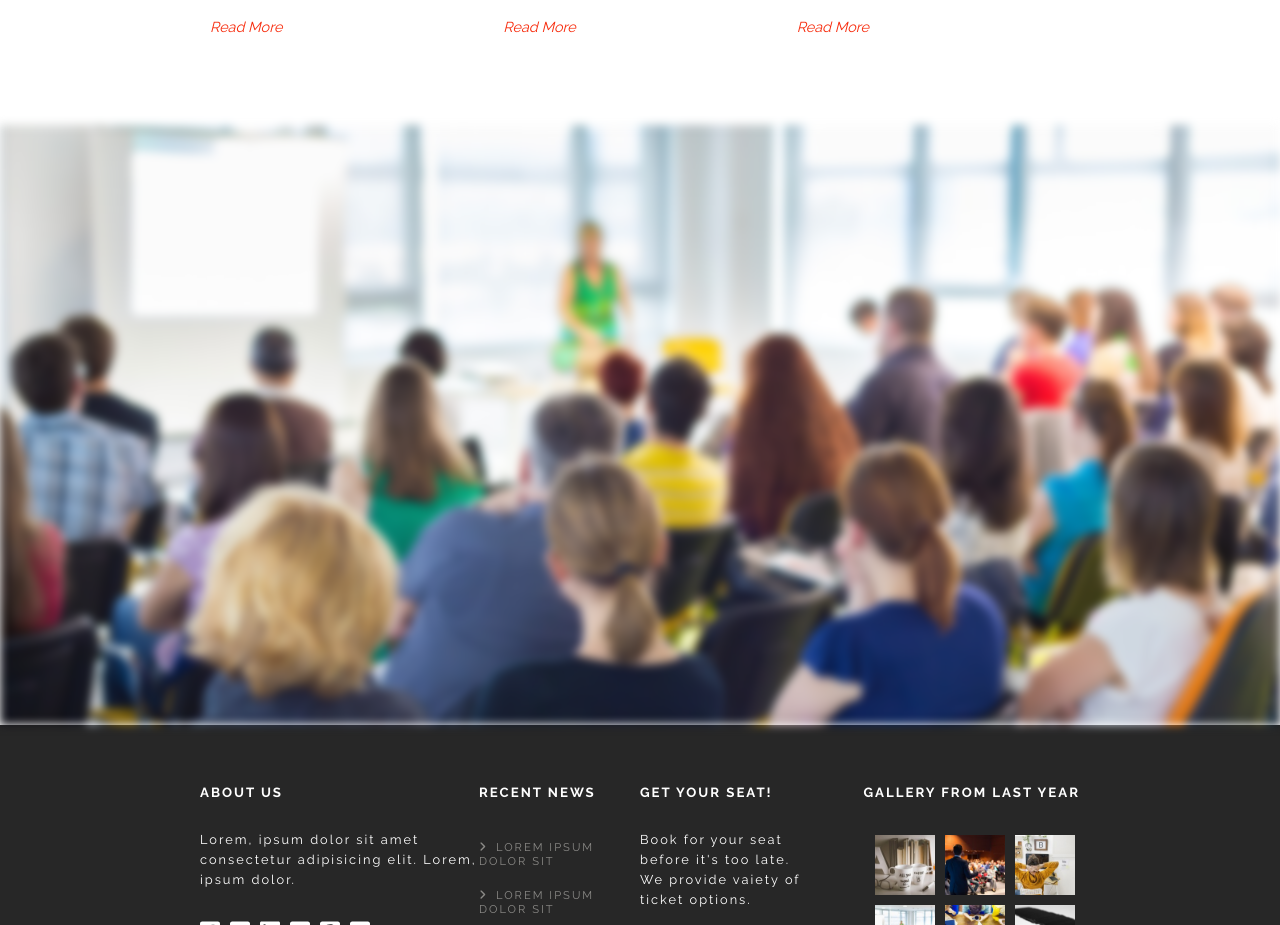
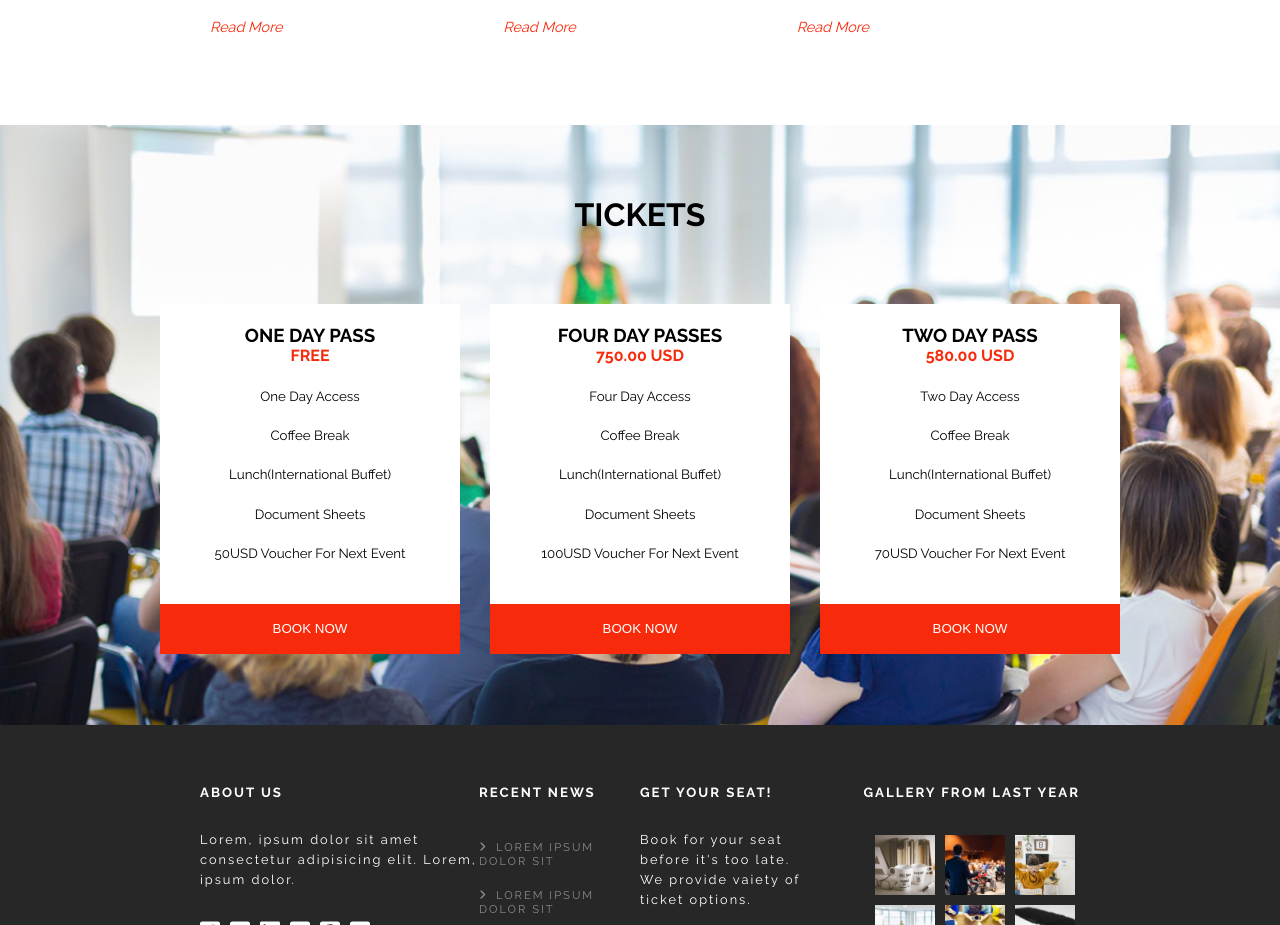
Before and after one commit to Neeiser/proj-html-vuejs, a Vue app: page / in a window 1280 px wide. Shown: the part 4100-5025 px from the top of the page. Built offline with nearby package versions, Linux system fonts and the light colour scheme.

Commit message:
ticket section done

```diff
--- a/src/components/main/main-components/SectionTicketsKeynote.vue
+++ b/src/components/main/main-components/SectionTicketsKeynote.vue
@@ -1,7 +1,23 @@
 <template>
     <section>
         <div class="text-vertical-centering ticket-container">
-
+            <h2>TICKETS</h2>
+            <div class="ticket-box">
+                <div class="ticket-item"
+                v-for="item in arrTickets"
+                :key="item.id">
+                    <div class="header-ticket">
+                        <h3>{{item.ticketName.toUpperCase()}}</h3>
+                        <span>{{item.ticketPrice.toUpperCase()}}</span>
+                    </div>
+                    <small>{{item.ticketServices1}}</small>
+                    <small>{{item.ticketServices2}}</small>
+                    <small>{{item.ticketServices3}}</small>
+                    <small>{{item.ticketServices4}}</small>
+                    <small>{{item.ticketServices5}}</small>
+                    <button class="btn-style">BOOK NOW</button>
+                </div>
+            </div>
         </div>
     </section>
 </template>
@@ -9,6 +25,39 @@
 <script>
 export default {
     name: 'SectionTicketsKeynote',
+    data(){
+        return{
+            arrTickets:[
+                {
+                    ticketName: 'one day pass',
+                    ticketPrice: 'free',
+                    ticketServices1: 'One Day Access',
+                    ticketServices2: 'Coffee Break',
+                    ticketServices3: 'Lunch(International Buffet)',
+                    ticketServices4: 'Document Sheets',
+                    ticketServices5: '50USD Voucher For Next Event',
+                },
+                {
+                    ticketName: 'four day passes',
+                    ticketPrice: '750.00 USD',
+                    ticketServices1: 'Four Day Access',
+                    ticketServices2: 'Coffee Break',
+                    ticketServices3: 'Lunch(International Buffet)',
+                    ticketServices4: 'Document Sheets',
+                    ticketServices5: '100USD Voucher For Next Event',
+                },
+                {
+                    ticketName: 'two day pass',
+                    ticketPrice: '580.00 USD',
+                    ticketServices1: 'Two Day Access',
+                    ticketServices2: 'Coffee Break',
+                    ticketServices3: 'Lunch(International Buffet)',
+                    ticketServices4: 'Document Sheets',
+                    ticketServices5: '70USD Voucher For Next Event',
+                },
+            ]
+        }
+    }
 }
 </script>
 
@@ -20,9 +69,46 @@ section{
     background-repeat: no-repeat;
     background-size: cover;
     background-position: center;
-    filter: blur(5px);
     .ticket-container{
         height: 600px;
+        justify-content: space-evenly;
+        h2{
+            font-size: 2rem;
+        }
+        .ticket-box{
+            display: flex;
+            .ticket-item{
+                display: flex;
+                flex-direction: column;
+                align-items: center;
+                justify-content: space-between;
+                background-color: $white;
+                padding: 20px;
+                height: 350px;
+                width: 300px;
+                position: relative;
+                margin: 0px 15px;
+                .header-ticket{
+                    display: flex;
+                    flex-direction: column;
+                    align-items: center;
+                    span{
+                        font-weight: 700;
+                        color: $scarlet;
+                    }
+                }
+                .btn-style{
+                    background-color: $scarlet;
+                    border-radius: 0px;
+                    width: 300px;
+                    height: 50px;
+                    position: relative;
+                    bottom: -20px;
+                    color: $white;
+                    padding: 0px;
+                }
+            }
+        }
     }
 }
 
```
